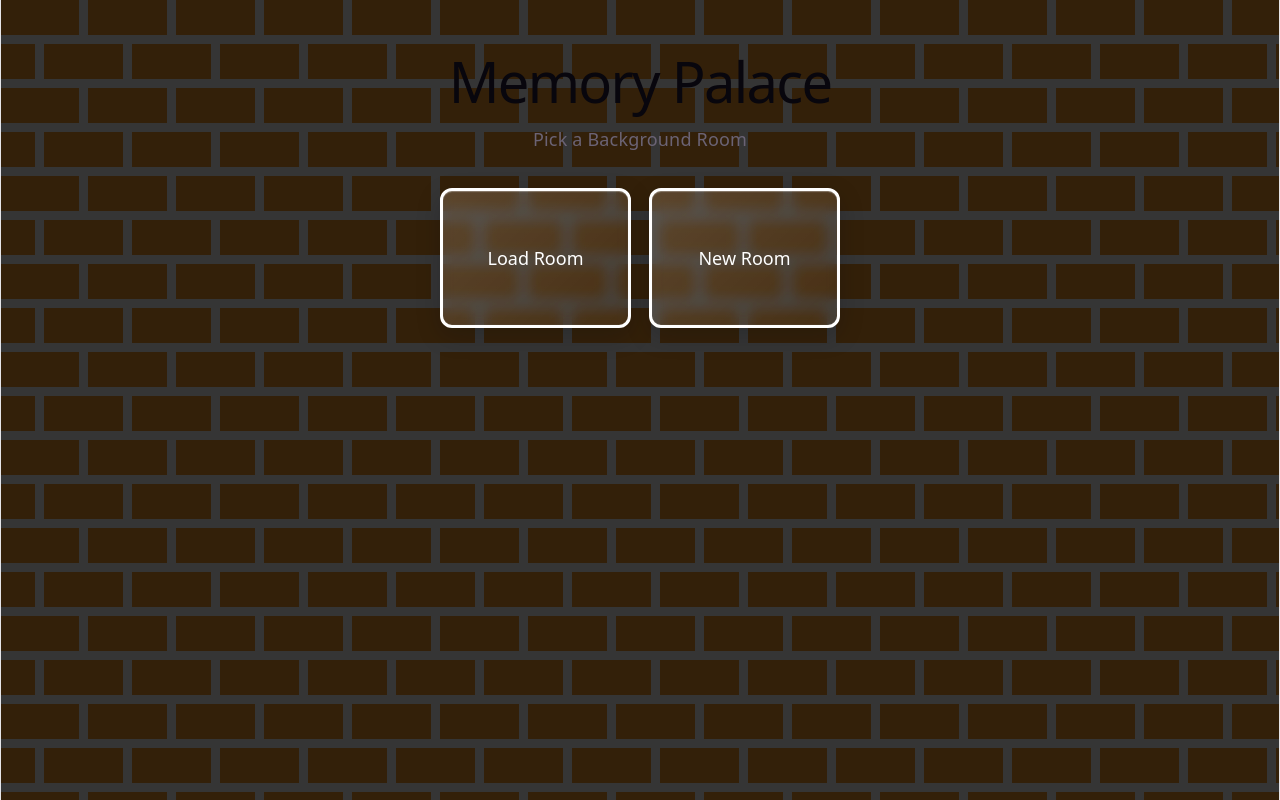
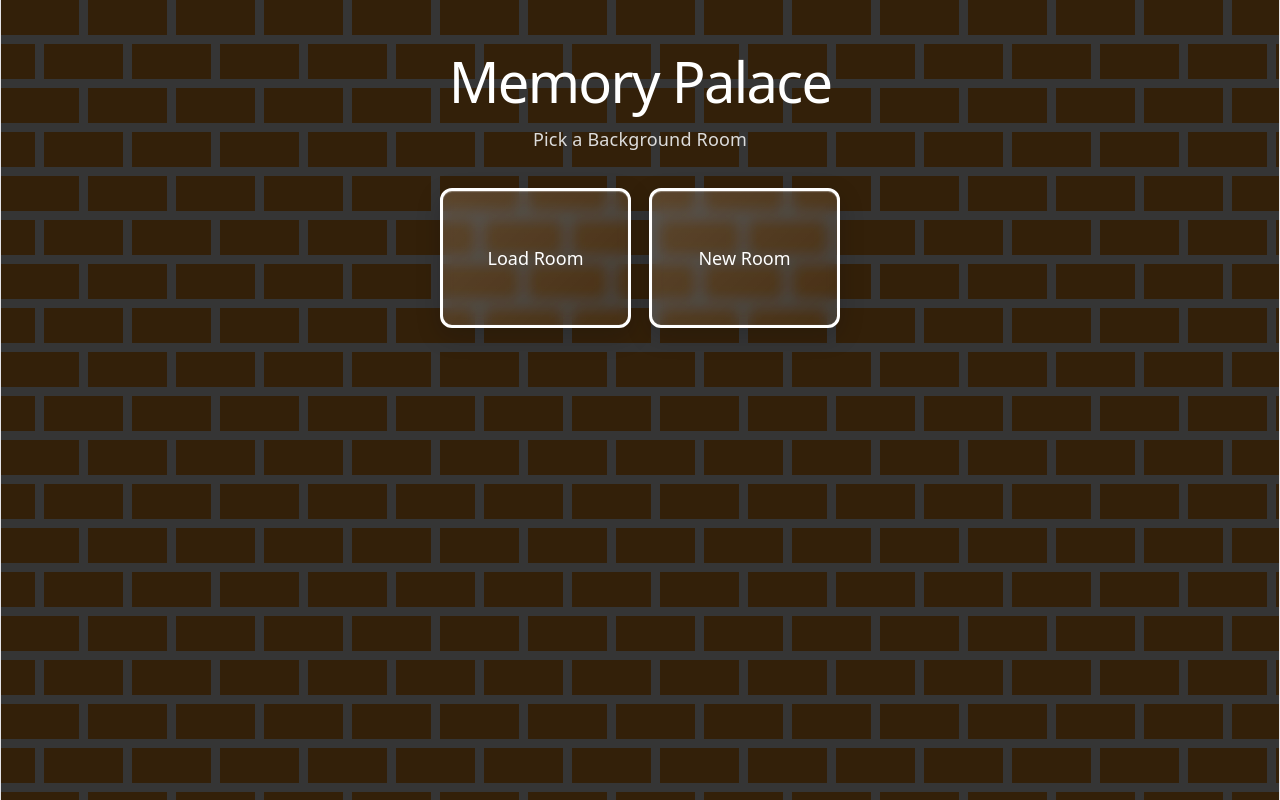
Before and after one commit to WBarnard4/CSCI4830-Memory-Palace, a React (Vite) app: page / in a window 1280 px wide. Built offline with nearby package versions, Linux system fonts and the light colour scheme.

Commit message:
Adjust Title Colors and Search Room Margin
Explicitly set title and subtitle colors since different browsers can change them. Moved the search input box lower to match the margin of room-grid.

```diff
--- a/src/App.css
+++ b/src/App.css
@@ -19,6 +19,14 @@ body {
 
 * {
   box-sizing: border-box;
+}
+
+.home-title {
+  color: #ffffff;
+}
+
+.home-subtitle {
+  color: #dcdcdc;
 }
 
 .home {
@@ -123,7 +131,7 @@ body {
 .search-input {
   display: block;
   width: min(340px, 90vw);
-  margin: 0 auto 0.75rem;
+  margin: 2rem auto 0.75rem;
   padding: 0.65rem 1rem;
   box-sizing: border-box;
 
--- a/src/App.jsx
+++ b/src/App.jsx
@@ -125,8 +125,8 @@ function App() {
   } else {
     appScreen = (
       <div className="home">
-        <h1>Memory Palace</h1>
-        <p>Pick a Background Room</p>
+        <h1 className="home-title">Memory Palace</h1>
+        <p className="home-subtitle">Pick a Background Room</p>
 
         {/* Landing page, buttons to enable NewRoomScreen or LoadRoomScreen components */}
         <HomeScreen
```
